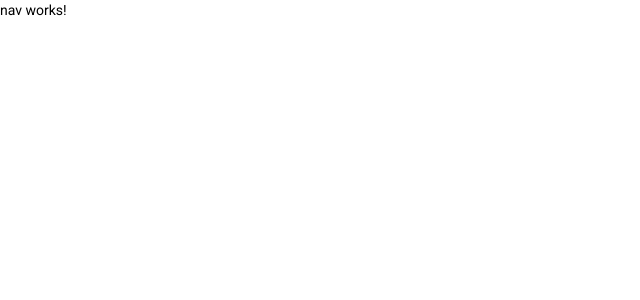
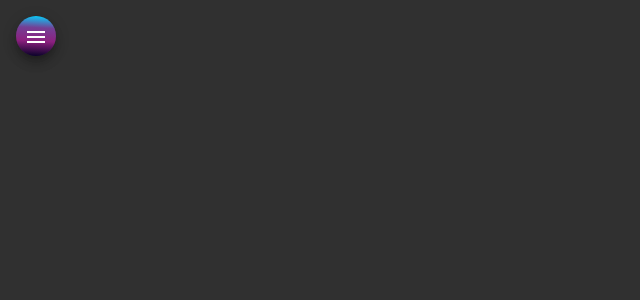
Before and after one commit to saulocapistrano/HelpDesk-Front, an Angular app: page / in a window 1280 px wide. Shown: the top 300 px of the page, without its empty margins (0-640 px from the left). Built offline with nearby package versions, Linux system fonts and the light colour scheme.

Commit message:
ajustando o html e o css para o componente NAV

```diff
--- a/src/app/components/nav/nav.component.css
+++ b/src/app/components/nav/nav.component.css
@@ -0,0 +1,27 @@
+.container{
+    height: 100%;
+}
+
+.sidenav{
+   width: 13rem;
+   color: white;
+   background: linear-gradient(3deg, rgba(2,0,36,1) 0%, rgba(140,32,127,1) 38%, rgba(116,63,149,1) 70%, rgba(0,212,255,1) 100%);
+}
+
+img{
+    width: 100%;
+    height: 7rem;
+    margin: .8rem auto 1rem auto;
+}
+
+.sidenav a{
+    color: white;
+}
+.sidenav i{
+    margin-right: .6rem;
+}
+.menu{
+    margin: 1rem 0 0 1rem;
+    color: white;
+    background: linear-gradient(3deg, rgba(2,0,36,1) 0%, rgba(140,32,127,1) 38%, rgba(116,63,149,1) 70%, rgba(0,212,255,1) 100%);
+}
--- a/src/app/components/nav/nav.component.html
+++ b/src/app/components/nav/nav.component.html
@@ -1 +1,34 @@
-<p>nav works!</p>
+<mat-drawer-container class="container" autosize>
+    <mat-drawer #drawer class="sidenav" mode="side">
+        <img src="assets/img/Budget.svg" alt="Imagem de navegação">
+        <mat-nav-list class="nav-list">
+        <a mat-list-item routerLink="/">
+            <i class="material-icons">home</i>
+            Home
+        </a>
+        <a mat-list-item routerLink="/">
+            <i class="material-icons">account_circle</i>
+            Técnicos
+        </a>
+        <a mat-list-item routerLink="/">
+            <i class="material-icons">person</i>
+            Cliente
+        </a>
+        <a mat-list-item routerLink="/">
+            <i class="material-icons">code</i>
+            GitHub
+        </a>
+        <a mat-list-item routerLink="/">
+            <i class="material-icons">logout</i>
+            Logout
+        </a>
+      </mat-nav-list>
+    </mat-drawer>
+
+    <div class="sidenav-content">
+      <button class="menu mat-elevation-z8" (click)="drawer.toggle()" mat-icon-button>
+        <mat-icon>menu</mat-icon>
+      </button>
+    </div>
+
+  </mat-drawer-container>
```
Also changed, not shown: src/assets/img/Budget.svg (added), src/assets/img/human.svg (added).
